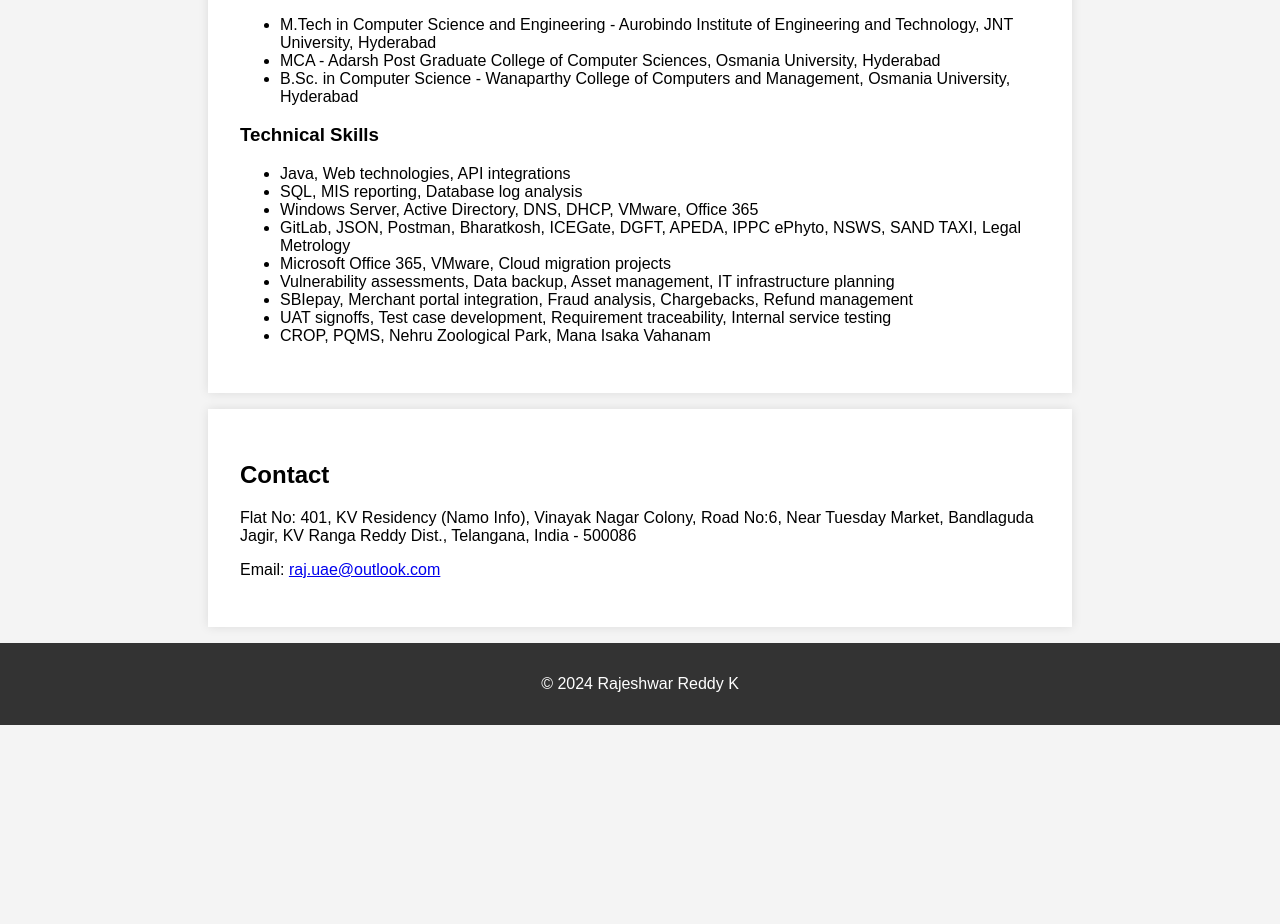
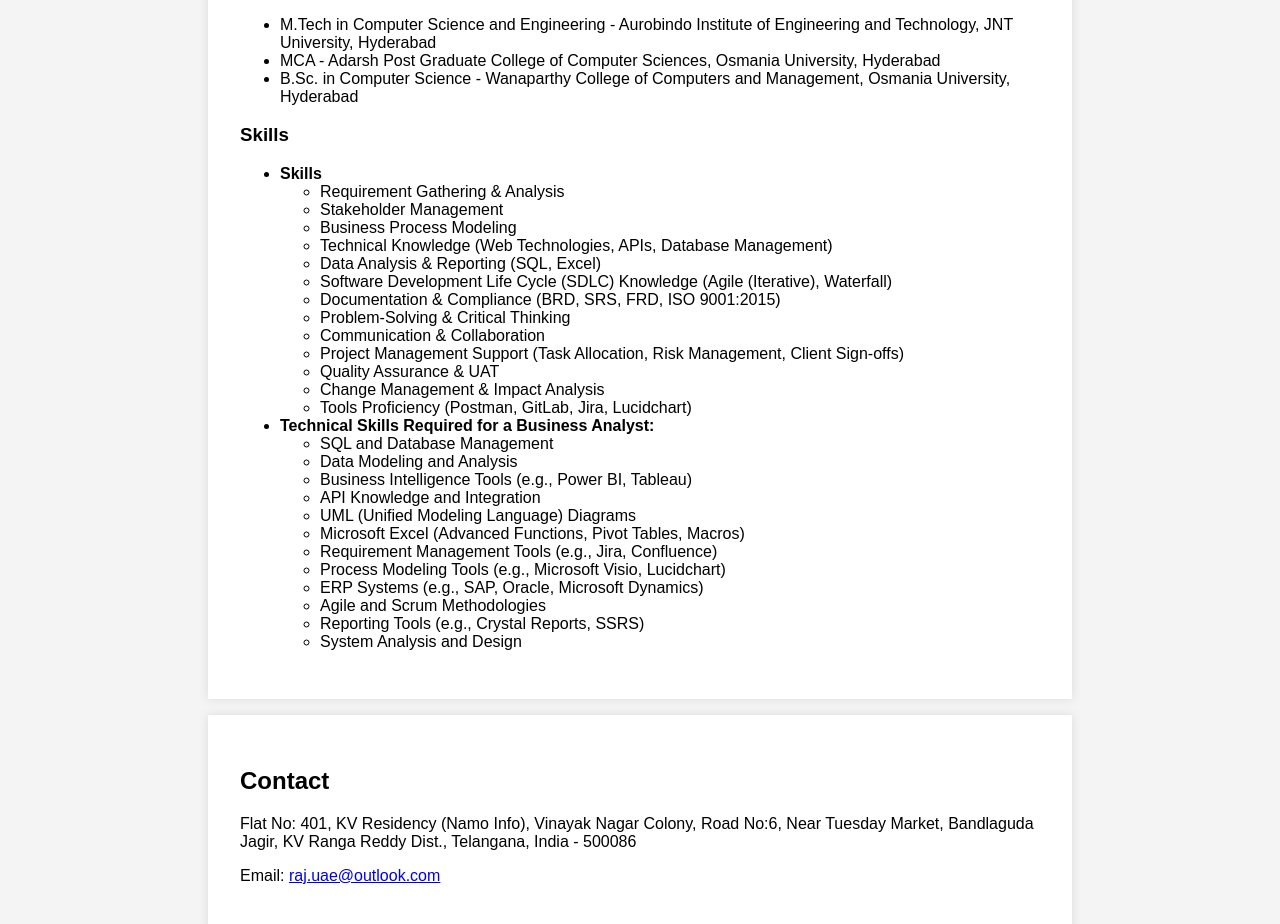
Before and after one commit to rajuae/rajeshwar-profile, a plain HTML site: page index.html in a window 1280 px wide. Shown: the part 972-1896 px from the top of the page. Before the commit the page ends 1697 px from the top, so only its background shows below. Drawn offline with Linux system fonts and the light colour scheme; a script that the page names is missing.

Commit message:
Update index.html

```diff
--- a/index.html
+++ b/index.html
@@ -40,18 +40,42 @@
             <li>MCA - Adarsh Post Graduate College of Computer Sciences, Osmania University, Hyderabad</li>
             <li>B.Sc. in Computer Science - Wanaparthy College of Computers and Management, Osmania University, Hyderabad</li>
         </ul>
-        <h3>Technical Skills</h3>
+        <h3>Skills</h3>
         <ul>
-            <li>Java, Web technologies, API integrations</li>
-            <li>SQL, MIS reporting, Database log analysis</li>
-            <li>Windows Server, Active Directory, DNS, DHCP, VMware, Office 365</li>
-            <li>GitLab, JSON, Postman, Bharatkosh, ICEGate, DGFT, APEDA, IPPC ePhyto, NSWS, SAND TAXI, Legal Metrology</li>
-            <li>Microsoft Office 365, VMware, Cloud migration projects</li>
-            <li>Vulnerability assessments, Data backup, Asset management, IT infrastructure planning</li>
-            <li>SBIepay, Merchant portal integration, Fraud analysis, Chargebacks, Refund management</li>
-            <li>UAT signoffs, Test case development, Requirement traceability, Internal service testing</li>
-            <li>CROP, PQMS, Nehru Zoological Park, Mana Isaka Vahanam</li>
+    <li><strong>Skills </strong>
+        <ul>
+            <li>Requirement Gathering & Analysis</li>
+            <li>Stakeholder Management</li>
+            <li>Business Process Modeling</li>
+            <li>Technical Knowledge (Web Technologies, APIs, Database Management)</li>
+            <li>Data Analysis & Reporting (SQL, Excel)</li>
+            <li>Software Development Life Cycle (SDLC) Knowledge (Agile (Iterative), Waterfall)</li>
+            <li>Documentation & Compliance (BRD, SRS, FRD, ISO 9001:2015)</li>
+            <li>Problem-Solving & Critical Thinking</li>
+            <li>Communication & Collaboration</li>
+            <li>Project Management Support (Task Allocation, Risk Management, Client Sign-offs)</li>
+            <li>Quality Assurance & UAT</li>
+            <li>Change Management & Impact Analysis</li>
+            <li>Tools Proficiency (Postman, GitLab, Jira, Lucidchart)</li>
         </ul>
+    </li>
+    <li><strong>Technical Skills Required for a Business Analyst:</strong>
+        <ul>
+            <li>SQL and Database Management</li>
+            <li>Data Modeling and Analysis</li>
+            <li>Business Intelligence Tools (e.g., Power BI, Tableau)</li>
+            <li>API Knowledge and Integration</li>
+            <li>UML (Unified Modeling Language) Diagrams</li>
+            <li>Microsoft Excel (Advanced Functions, Pivot Tables, Macros)</li>
+            <li>Requirement Management Tools (e.g., Jira, Confluence)</li>
+            <li>Process Modeling Tools (e.g., Microsoft Visio, Lucidchart)</li>
+            <li>ERP Systems (e.g., SAP, Oracle, Microsoft Dynamics)</li>
+            <li>Agile and Scrum Methodologies</li>
+            <li>Reporting Tools (e.g., Crystal Reports, SSRS)</li>
+            <li>System Analysis and Design</li>
+        </ul>
+    </li>
+</ul>
     </section>
     <section id="contact">
         <h2>Contact</h2>
```
